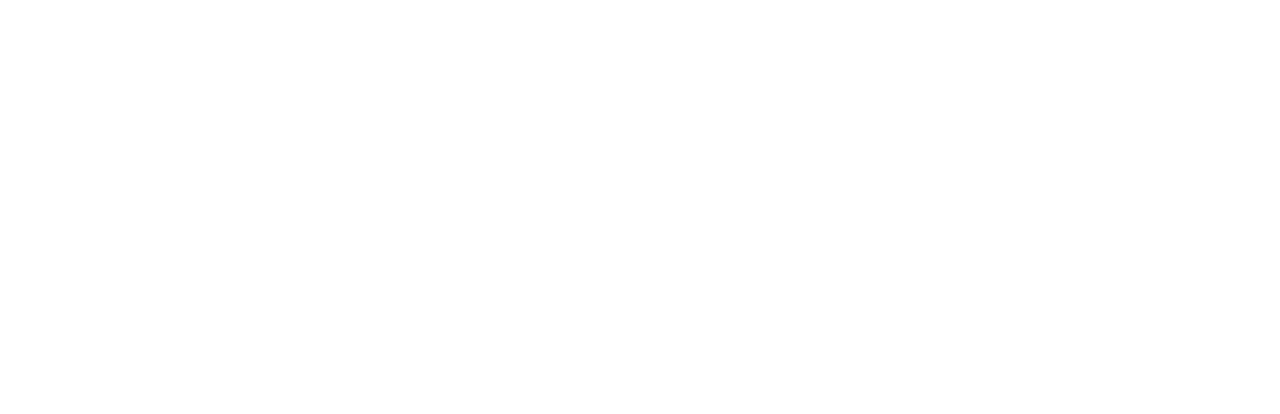
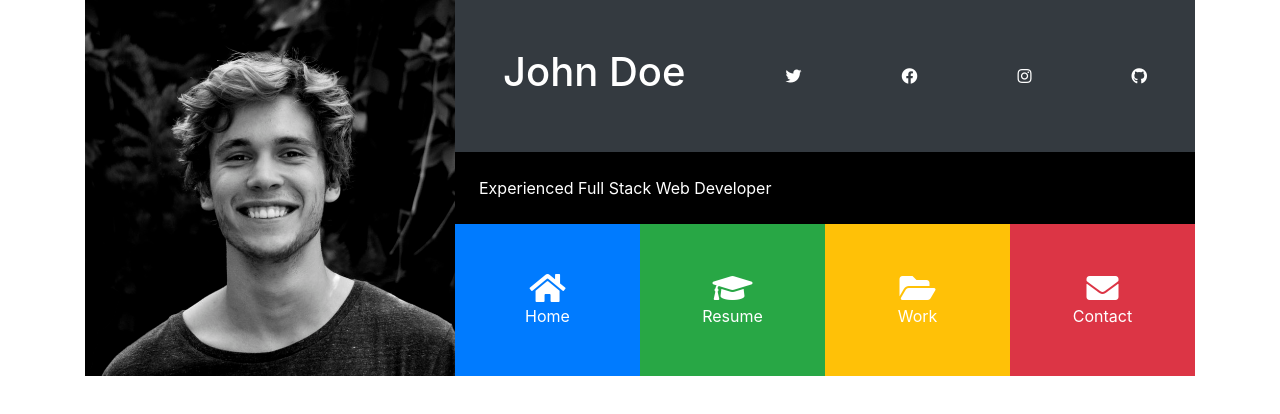
Before and after one commit to Candidemile/Bootstrap-4-Portfoliogrid, a website: page index.html in a window 1280 px wide. Drawn offline with Linux system fonts and the light colour scheme.

Commit message:
feat: Add main header

```diff
--- a/index.html
+++ b/index.html
@@ -11,7 +11,70 @@
   <link rel="stylesheet" href="css/style.css">
 </head>
 
+<body>
+  <div class="container">
+    <header id="main-header">
+      <div class="row no-gutters">
+        <div class="col-lg-4 col-md-5">
+          <img src="img/person1.jpg" alt="image">
+        </div>
 
+        <div class="col-lg-8 col-md-7">
+          <div class="d-flex flex-column">
+            <div class="p-5 bg-dark text-white">
+              <div class="d-flex flex-row justify-content-between align-items-center">
+                <h1 class="Display-4">John Doe</h1>
+                <div class="d-none d-md-block">
+                  <a href="http://twitter.com" class="text-white">
+                    <i class="fab fa-twitter"></i></a>
+                </div>
+                <div>
+                  <a href="http://facebook.com" class="text-white">
+                    <i class="fab fa-facebook"></i></a>
+                </div>
+                <div>
+                  <a href="http://instagram.com" class="text-white">
+                    <i class="fab fa-instagram"></i></a>
+                </div>
+                <div>
+                  <a href="http://github.com" class="text-white">
+                    <i class="fab fa-github"></i></a>
+                </div>
+              </div>
+            </div>
+
+            <div class="p-4 bg-black">
+              Experienced Full Stack Web Developer
+            </div>
+
+            <div>
+              <div class="d-flex flex-row text-white align-items-stretch text-center">
+                <div class="port-item p-4 bg-primary" data-toggle="collapse" data-target="#home">
+                  <i class="fas fa-home fa-2x d-block"></i>
+                  <span class="d-none d-sm-block">Home</span>
+                </div>
+
+                <div class="port-item p-4 bg-success" data-toggle="collapse" data-target="#resume">
+                  <i class="fas fa-graduation-cap fa-2x d-block"></i>
+                  <span class="d-none d-sm-block">Resume</span>
+                </div>
+
+                <div class="port-item p-4 bg-warning" data-toggle="collapse" data-target="#work">
+                  <i class="fas fa-folder-open fa-2x d-block"></i>
+                  <span class="d-none d-sm-block">Work</span>
+                </div>
+
+                <div class="port-item p-4 bg-danger" data-toggle="collapse" data-target="#contact">
+                  <i class="fas fa-envelope fa-2x d-block"></i>
+                  <span class="d-none d-sm-block">Contact</span>
+                </div>
+              </div>
+            </div>
+          </div>
+        </div>
+      </div>
+    </header>
+  </div>
 
 
 
--- a/scss/style.scss
+++ b/scss/style.scss
@@ -0,0 +1,27 @@
+#main-header {
+  img {
+    width: 100%;
+    height: 100%;
+  }
+
+  .bg-black {
+    color: white;
+    background: black;
+  }
+
+  .port-item {
+    width: 30%;
+
+    &:hover {
+      opacity: 0.8;
+      cursor: pointer;
+    }
+  }
+}
+
+
+@media (min-width: 1199px) {
+  .port-item {
+    padding: 3em !important;
+  }
+}
```
Also changed, not shown: css/style.css, 1 other file. Lines whose indentation alone changed are shown as unchanged.
